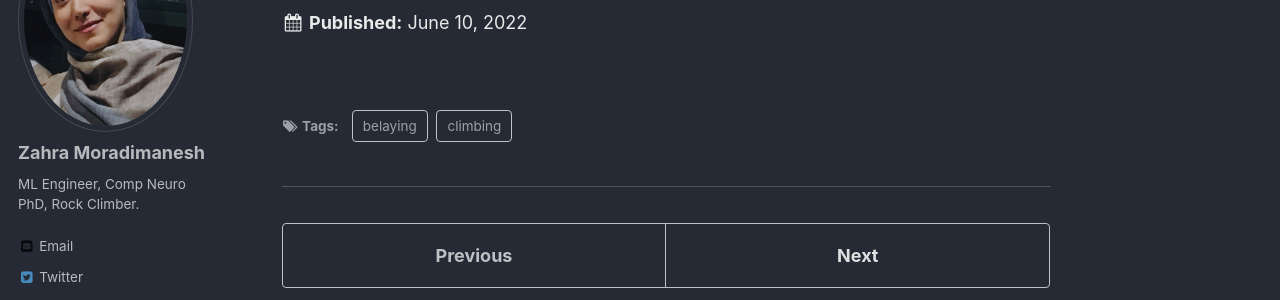
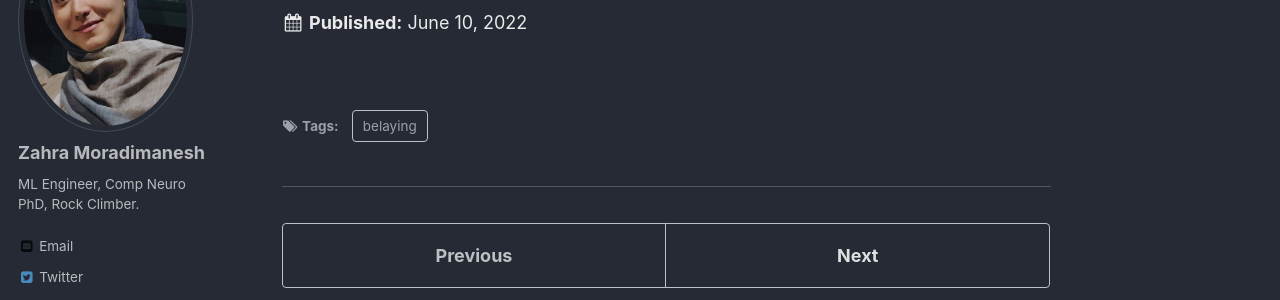
Before and after one commit to zahramor/zahramor.github.io, a Jekyll site: the page built from _posts/2022-06-10-climbing-topBelay.md, in a window 1280 px wide and 1201 px high. Shown: the part 210-510 px from the top of the window. Built offline with Jekyll 4.4.1, drawn with Linux system fonts in a browser that asks for light colours; some web fonts are replaced.

Commit message:
Update 2022-06-10-climbing-topBelay.md

```diff
--- a/_posts/2022-06-10-climbing-topBelay.md
+++ b/_posts/2022-06-10-climbing-topBelay.md
@@ -3,7 +3,7 @@ title: 'How to belay up an anchor using the Black Diamond ATC Guide?'
 date: 2022-06-10
 permalink: /posts/2022/06/climbing/topBelay
 tags:
-  - climbing
+  -
   - belaying
 ---
 <p align="justify">
```
